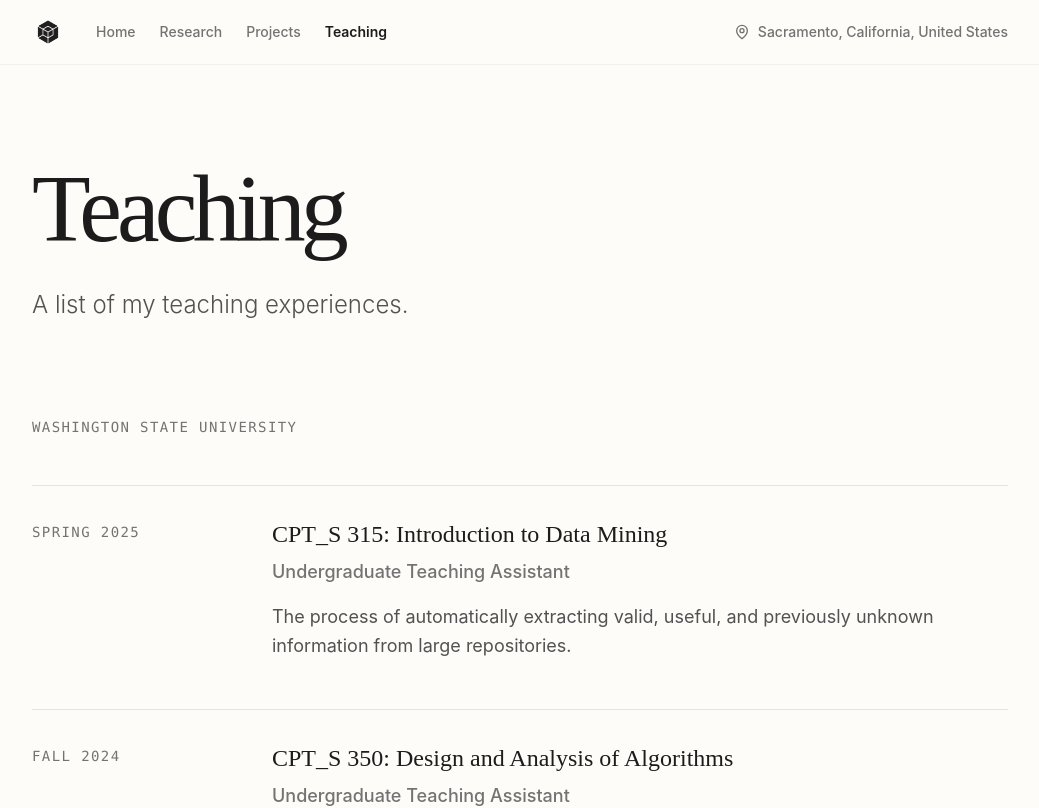
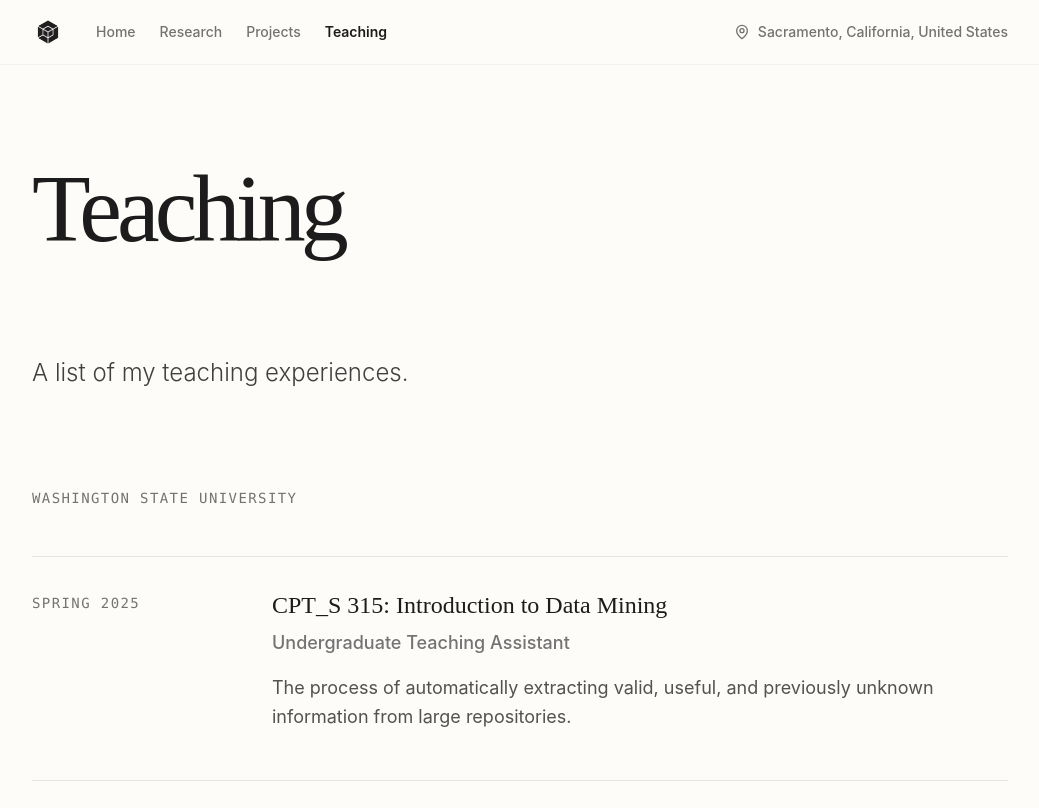
Before and after one commit to ethanvillalovoz/ethanvillalovoz.github.io, a Next.js app: page /teaching in a window 1280 px wide. Shown: the top 808 px of the page, without its empty margins (120-1159 px from the left). Built offline with nearby package versions, Linux system fonts and the light colour scheme.

Commit message:
Refactor project, research, and teaching pages for improved structure and readability

```diff
--- a/src/app/projects/page.tsx
+++ b/src/app/projects/page.tsx
@@ -203,11 +203,11 @@ export default function ProjectsPage() {
 				</a>
 			</header>
 
-			<p
-				className="text-2xl text-neutral-600 dark:text-neutral-300 mb-24 max-w-3xl leading-relaxed font-light"
-			>
-				A showcase of my personal and technical projects, ranging from reinforcement learning research to full-stack AI applications.
-			</p>
+			<section className="mb-24">
+				<p className="text-2xl leading-relaxed text-neutral-700 dark:text-neutral-300 max-w-4xl font-light">
+					A showcase of my personal and technical projects, ranging from reinforcement learning research to full-stack AI applications.
+				</p>
+			</section>
 
 			{/* Project cards */}
 			<section className="mb-12">
--- a/src/app/research/page.tsx
+++ b/src/app/research/page.tsx
@@ -128,7 +128,7 @@ export default function ResearchPage() {
 			</header>
 
 			<section className="mb-24">
-				<h2 className="text-sm font-mono uppercase tracking-widest text-primary-light mb-8">Interests</h2>
+				{/* <h2 className="text-sm font-mono uppercase tracking-widest text-primary-light mb-8">Interests</h2> */}
 				<p className="text-2xl leading-relaxed text-neutral-700 dark:text-neutral-300 max-w-4xl font-light">
 					My research focuses on building aligned world models for robotics, which are frameworks that jointly
 					infer human intent and predict the consequences of actions in complex environments. I am interested in
--- a/src/app/teaching/page.tsx
+++ b/src/app/teaching/page.tsx
@@ -40,19 +40,22 @@ const teachingExperiences = [
 export default function TeachingPage() {
 	return (
 		<main className="max-w-5xl mx-auto px-6 py-24 bg-background text-foreground">
-			<header className="mb-24">
+			<header className="flex flex-col md:flex-row md:items-end justify-between mb-24 gap-8">
 				<h1
 					// initial={{ opacity: 0, y: 20 }}
 					// animate={{ opacity: 1, y: 0 }}
 					// transition={{ duration: 0.7, ease: "easeOut" }}
-					className="text-7xl md:text-8xl font-serif text-primary dark:text-white mb-8 tracking-tighter leading-[0.9]"
+					className="text-7xl md:text-8xl font-serif text-primary dark:text-white tracking-tighter leading-[0.9]"
 				>
 					Teaching
 				</h1>
-				<p className="text-2xl text-neutral-600 dark:text-neutral-300 font-light">
+			</header>
+
+			<section className="mb-24">
+				<p className="text-2xl leading-relaxed text-neutral-700 dark:text-neutral-300 max-w-4xl font-light">
 					A list of my teaching experiences.
 				</p>
-			</header>
+			</section>
 
 			<section className="mb-12">
 				<h2 className="text-sm font-mono uppercase tracking-widest text-primary-light mb-12">Washington State University</h2>
```
